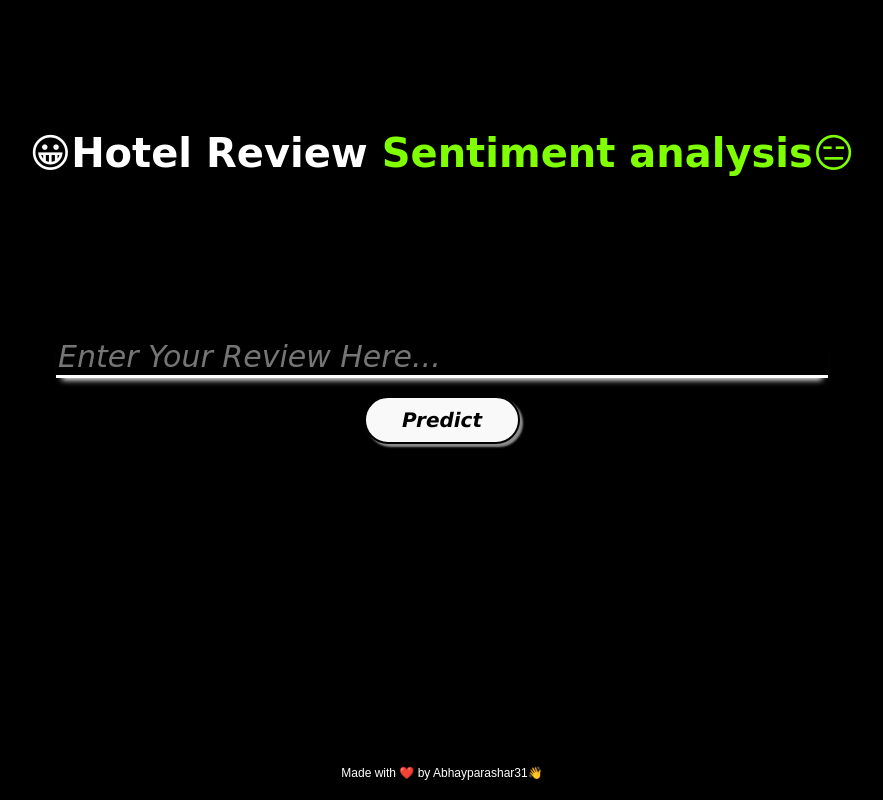
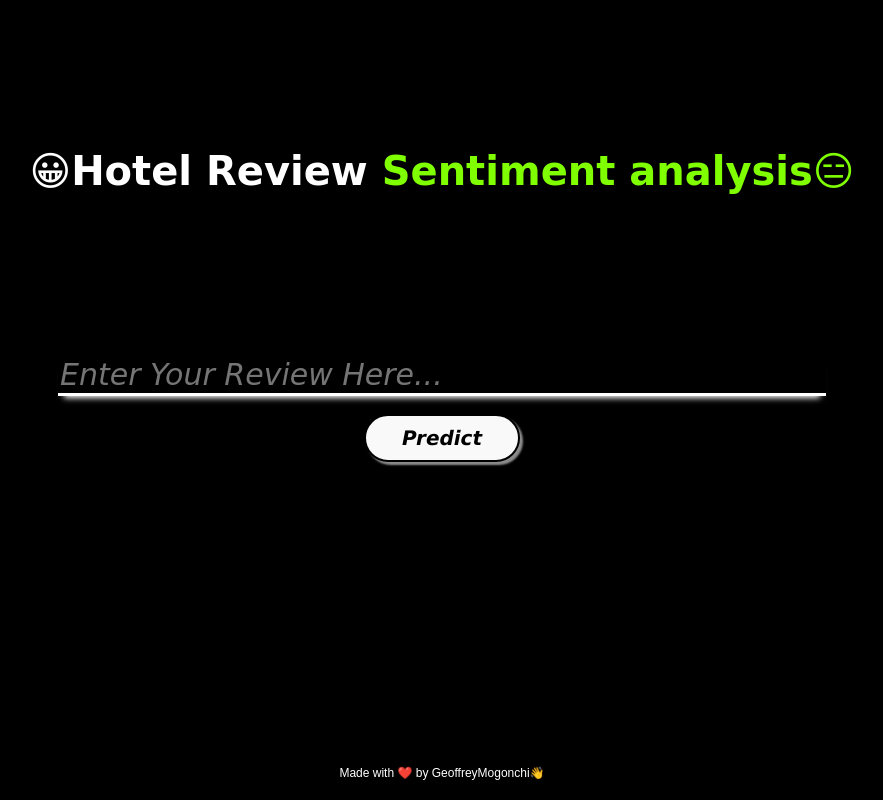
Before and after one commit to jeffreyoruru/Machine_Learning_Files, a Flask app: page / in a window 1280 px wide. Shown: the whole page, without its empty margins (198-1081 px from the left). Run offline with Flask 2, Linux system fonts and the light colour scheme; parts of the project's set-up code (start-up, migrations or seed data) failed here and were passed over.

Commit message:
Update index.html

```diff
--- a/sentiment-analsis-on-hotel-review-main/templates/index.html
+++ b/sentiment-analsis-on-hotel-review-main/templates/index.html
@@ -1,4 +1,4 @@
-<!DOCTYPE html>
+ey<!DOCTYPE html>
 <html lang="en">
 <head>
     <meta charset="UTF-8">
@@ -26,7 +26,7 @@
             <a target="_blank" href=""><i class="fab fa-github fa-lg contact-icon"></i></a>
             <a target="_blank" href=""><i class="fab fa-linkedin fa-lg contact-icon"></i></a>
         </div>
-        <p class='footer-description'>Made with ❤️ by Abhayparashar31👋</p>
+        <p class='footer-description'>Made with ❤️ by GeoffreyMogonchi👋</p>
     </div>
 </body>
 </html>
```
